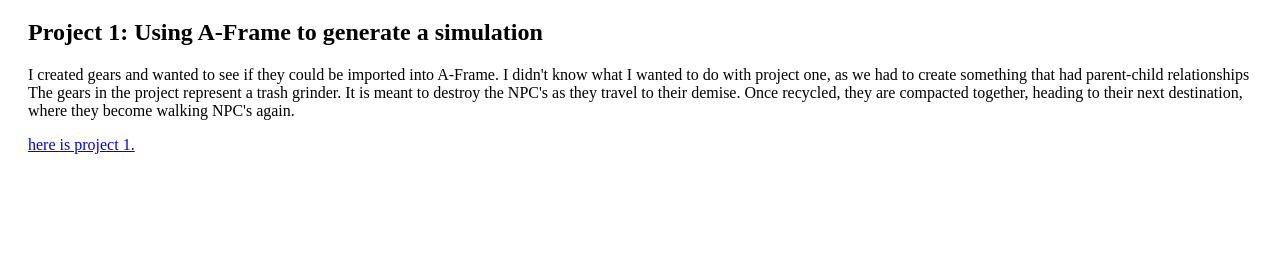
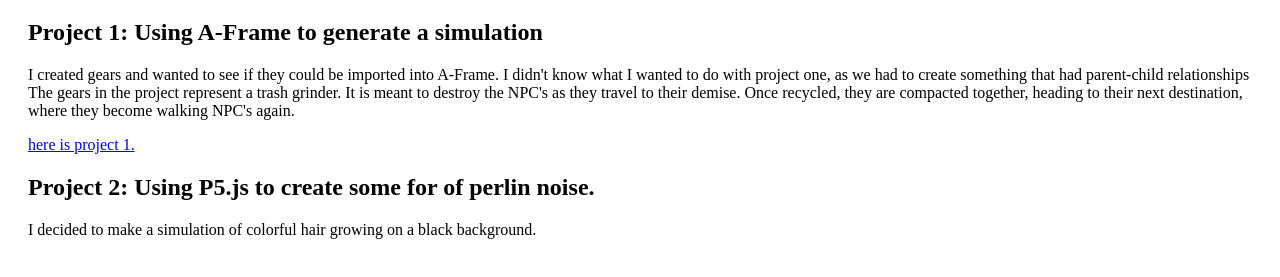
Before and after one commit to Wyoplayer/ExtendedWebTech, a plain HTML site: page index.html in a window 1280 px wide. Shown: the part 89-366 px from the top of the page. Drawn offline with Linux system fonts and the light colour scheme.

Commit message:
added p5js code for perlin noise

```diff
--- a/index.html
+++ b/index.html
@@ -12,12 +12,10 @@
     The gears in the project represent a trash grinder. It is meant to destroy the NPC's as they travel to their demise. Once recycled, they are compacted together, heading to their next destination,
     where they become walking NPC's again.
   </p>
-
     <a href = "Aframe_starter.html"> here is project 1.  </a>
-
-
     <p>
-
+    <h2>Project 2: Using P5.js to create some for of perlin noise. </h2>
+    I decided to make a simulation of colorful hair growing on a black background.
   </p>
   </body>
 </html>
```
Also changed, not shown: 1 other file.
